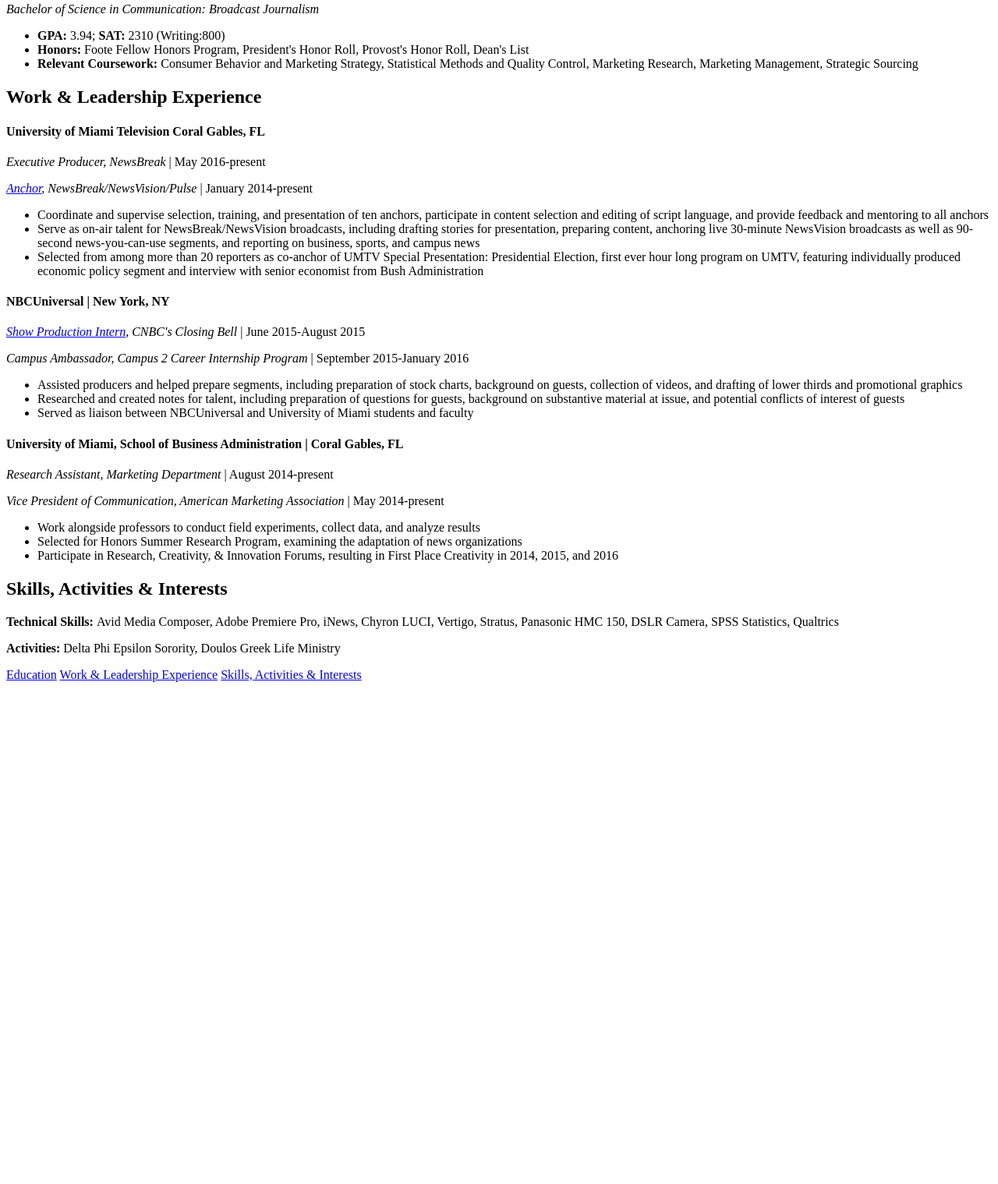
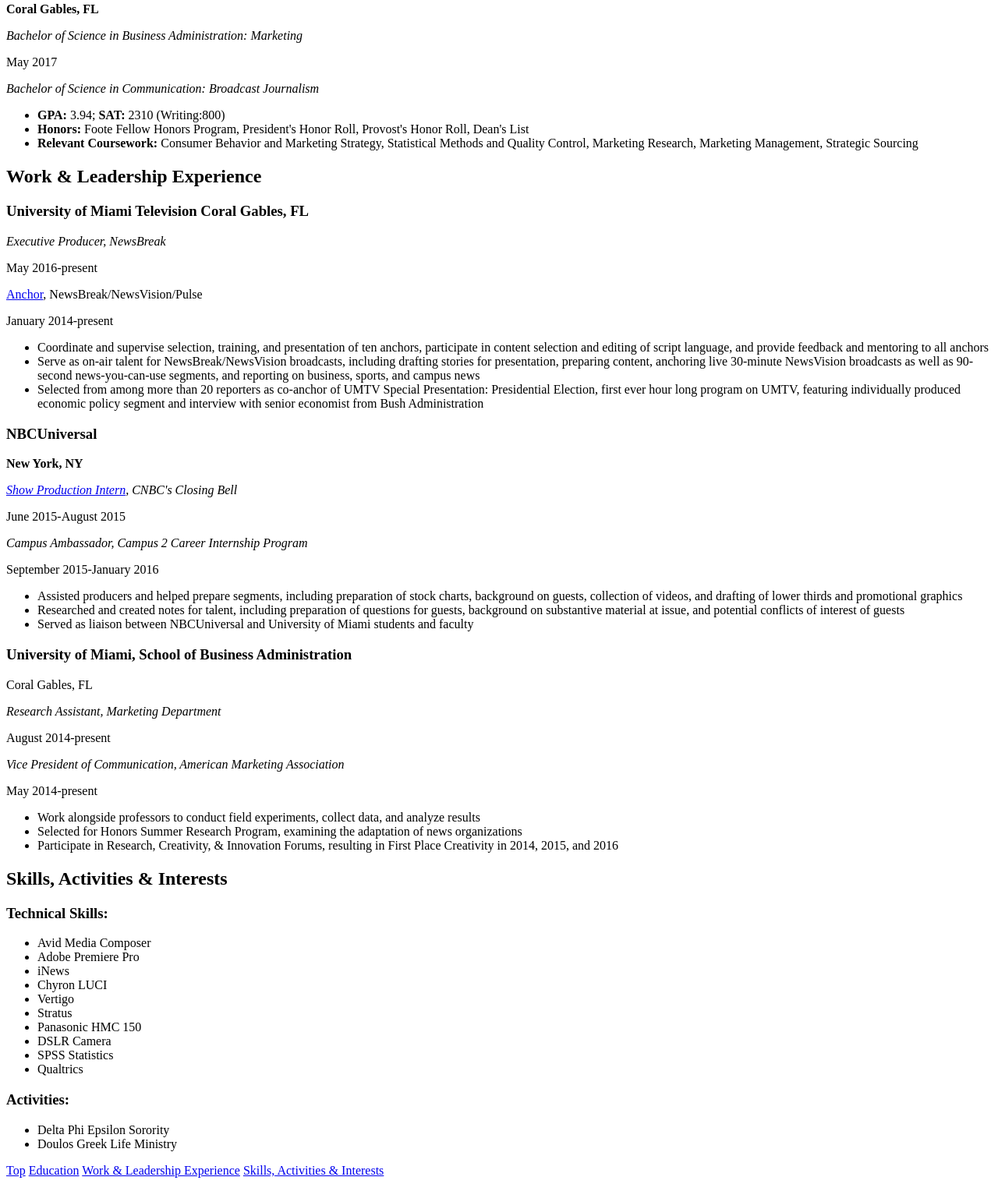
Before and after one commit to katmeyers21/katmeyers21.github.io, a plain HTML site: page resume.html in a window 1280 px wide. Shown: the part 340-1859 px from the top of the page at 78% size. Before the commit the page ends 1223 px from the top, so only its background shows below. Drawn offline with Linux system fonts and the light colour scheme.

Commit message:
Resume Adjustments

```diff
--- a/resume.html
+++ b/resume.html
@@ -3,30 +3,33 @@
 
   <head>
      <meta charset="utf-8"/>
-     <title>Resume</title>
+     <title>Kathryn Meyers</title>
    </head>
 
-   <body>
+  <body>
 
    <header>
-     <h1>Kathryn A. Meyers</h1>
-     <p>80 Candlewood Drive &middot New Providence, NJ 07974</p>
-     <p>908-821-7639 &#124 katmeyers11@gmail.com</p>
+     <h1 id="name">Kathryn A. Meyers</h1>
+     <p>80 Candlewood Drive New Providence, NJ 07974</p>
+     <p>908-821-7639</p>
+     <p>katmeyers11@gmail.com</p>
    </header>
 
 
    <nav id="main_nav">
      <ul>
        <li><a href="#education">Education</a></li>
-       <li><a href="#work-leadership-experience">Work &amp Leadership Experience</a></li>
-       <li><a href="#skills-activities-interests">Skills, Activities &amp Interests</a></li>
+       <li><a href="#work-leadership-experience">Work &amp; Leadership Experience</a></li>
+       <li><a href="#skills-activities-interests">Skills, Activities &amp; Interests</a></li>
      </ul>
    </nav>
 
    <section>
      <h2 id="education">Education</h2>
-     <h3>University of Miami &#124 Coral Gables, FL</h3>
-     <p><em>Bachelor of Science in Business Administration: Marketing</em> &#124 May 2017</p>
+     <h3>University of Miami</h3>
+     <p><strong>Coral Gables, FL</strong></p>
+     <p><em>Bachelor of Science in Business Administration: Marketing</em></p>
+     <p>May 2017</p>
      <p><em>Bachelor of Science in Communication: Broadcast Journalism</em></p>
        <ul>
          <li><strong>GPA: </strong> 3.94; <strong>SAT: </strong>2310 (Writing:800)</li>
@@ -35,11 +38,13 @@
    </section>
 
   <section>
-    <h2 id="work-leadership-experience">Work & Leadership Experience</h2>
+    <h2 id="work-leadership-experience">Work &amp; Leadership Experience</h2>
     <article>
-      <h4>University of Miami Television Coral Gables, FL</h4>
-      <p><em>Executive Producer, NewsBreak </em>&#124 May 2016-present<p>
-      <p><em><a href="http://kathrynmeyers.com/broadcast">Anchor</a>, NewsBreak/NewsVision/Pulse </em> &#124 January 2014-present</p>
+      <h3>University of Miami Television Coral Gables, FL</h3>
+      <p><em>Executive Producer, NewsBreak </em></p>
+      <p>May 2016-present</p>
+      <a href="http://kathrynmeyers.com/broadcast">Anchor</a>, NewsBreak/NewsVision/Pulse </em></p>
+      <p>January 2014-present</p>
 
       <ul>
         <li>Coordinate and supervise selection, training, and presentation of ten anchors, participate in content selection and editing of script language, and provide feedback and mentoring to all anchors</li>
@@ -49,9 +54,11 @@
     </article>
 
     <article>
-      <h4>NBCUniversal &#124 New York, NY</h4>
-      <p><em><a href="https://youtu.be/SlilgSYHvLo">Show Production Intern</a>, CNBC's Closing Bell </em>&#124 June 2015-August 2015</p>
-      <p><em>Campus Ambassador, Campus 2 Career Internship Program </em> &#124 September 2015-January 2016</p>
+      <h3>NBCUniversal</h3>
+      <p><strong>New York, NY</strong></p>
+      <p><em><a href="https://youtu.be/SlilgSYHvLo">Show Production Intern</a>, CNBC's Closing Bell </em></p>
+      <p>June 2015-August 2015</p>
+      <p><em>Campus Ambassador, Campus 2 Career Internship Program </em></p> <p>September 2015-January 2016</p>
 
       <ul>
         <li>Assisted producers and helped prepare segments, including preparation of stock charts, background on guests, collection of videos, and drafting of lower thirds and promotional graphics</li>
@@ -61,25 +68,48 @@
     </article>
 
     <article>
-      <h4>University of Miami, School of Business Administration &#124 Coral Gables, FL</h4>
-      <p><em>Research Assistant, Marketing Department </em> &#124  August 2014-present</p>
-      <p><em>Vice President of Communication, American Marketing Association </em> &#124 May 2014-present</p>
+      <h3>University of Miami, School of Business Administration</h3>
+      <p>Coral Gables, FL</p>
+      <p><em>Research Assistant, Marketing Department</em></p>
+      <p>August 2014-present</p>
+      <p><em>Vice President of Communication, American Marketing Association </em></p>
+      <p>May 2014-present</p>
 
       <ul>
         <li>Work alongside professors to conduct field experiments, collect data, and analyze results</li>
         <li>Selected for Honors Summer Research Program, examining the adaptation of news organizations</li>
-        <li>Participate in Research, Creativity, & Innovation Forums, resulting in First Place Creativity in 2014, 2015, and 2016</li>
+        <li>Participate in Research, Creativity, &amp; Innovation Forums, resulting in First Place Creativity in 2014, 2015, and 2016</li>
       </ul>
     </article>
   </section>
 
   <section>
-    <h2 id="skills-activities-interests">Skills, Activities & Interests</h2>
-    <p><strong>Technical Skills: </strong>Avid Media Composer, Adobe Premiere Pro, iNews, Chyron LUCI, Vertigo, Stratus, Panasonic HMC 150, DSLR Camera, SPSS Statistics, Qualtrics</p>
-    <p><strong>Activities: </strong>Delta Phi Epsilon Sorority, Doulos Greek Life Ministry</p>
+    <h2 id="skills-activities-interests">Skills, Activities &amp; Interests</h2>
+    <h3>Technical Skills:</h3>
+    <ul>
+      <li>Avid Media Composer</li>
+      <li>Adobe Premiere Pro</li>
+      <li>iNews</li>
+      <li>Chyron LUCI</li>
+      <li>Vertigo</li>
+      <li>Stratus</li>
+      <li>Panasonic HMC 150</li>
+      <li>DSLR Camera</li>
+      <li>SPSS Statistics</li>
+      <li>Qualtrics</li>
+    </ul>
+
+    <h3>Activities:</h3>
+
+    <ul>
+      <li>Delta Phi Epsilon Sorority</li>
+      <li>Doulos Greek Life Ministry</li>
+    </ul>
+
   </section>
 
   <footer>
+    <a href="#name">Top</a>
     <a href="#education">Education</a>
     <a href="#work-leadership-experience">Work & Leadership Experience</a>
     <a href="#skills-activities-interests">Skills, Activities & Interests</a>
```
